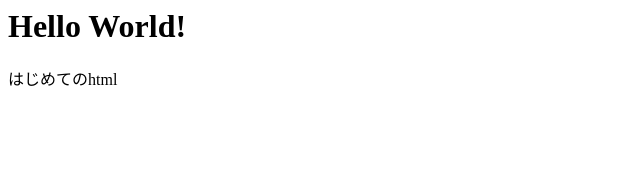
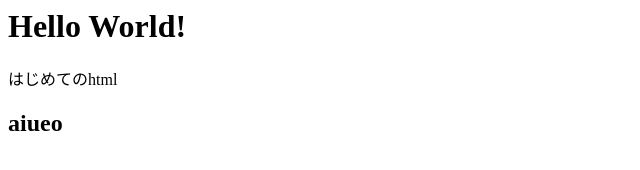
Before and after one commit to maxin73/test1github, a plain HTML site: page part1/index.html in a window 1280 px wide. Shown: the full height of the page, 0-640 px from the left. Drawn offline with Linux system fonts and the light colour scheme.

Commit message:
あいうえお足した

```diff
--- a/part1/index.html
+++ b/part1/index.html
@@ -1,2 +1,3 @@
 <h1>Hello World!</h1>
 <p>はじめてのhtml</p>
+<h2>aiueo</h2>
```
